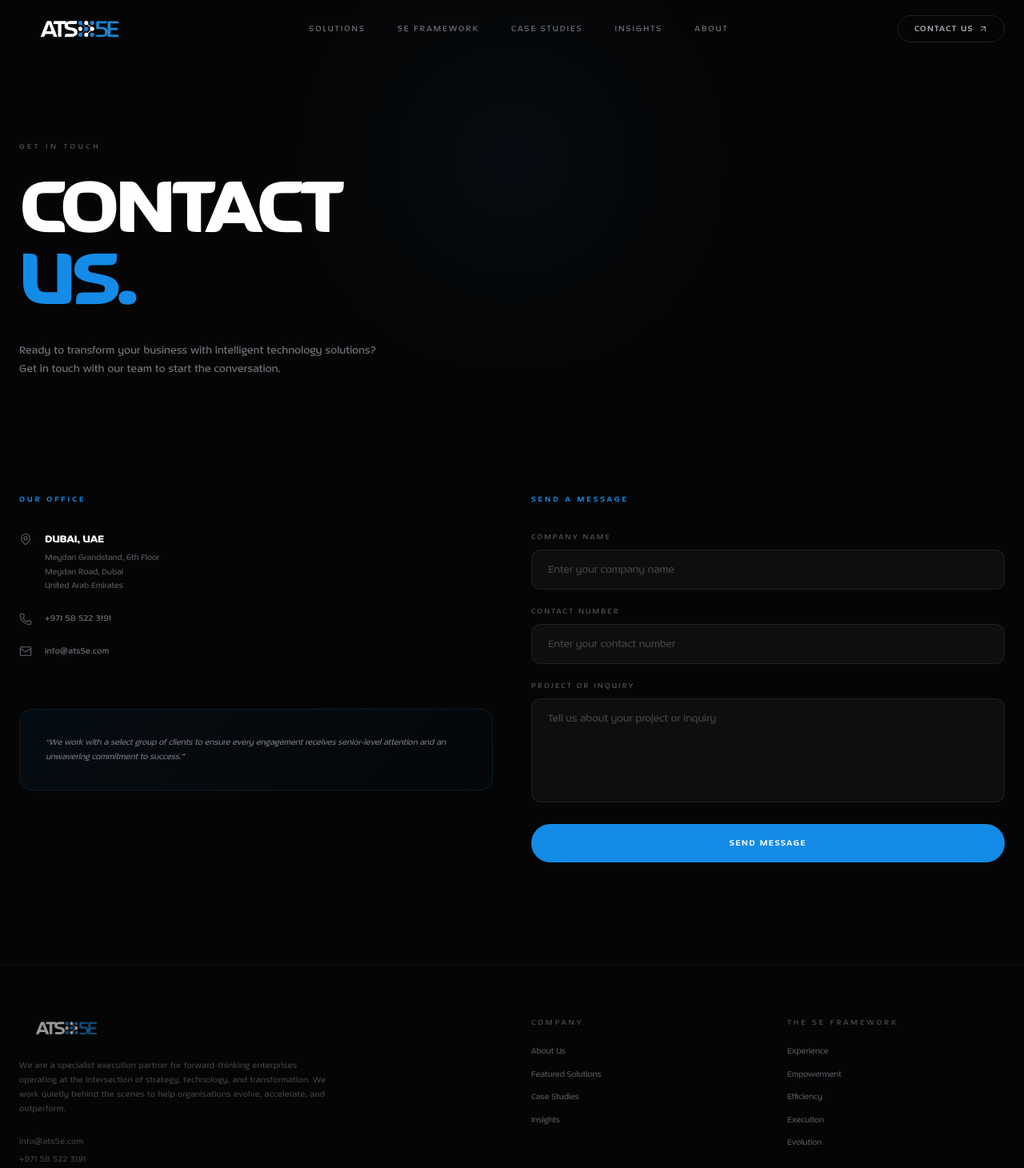
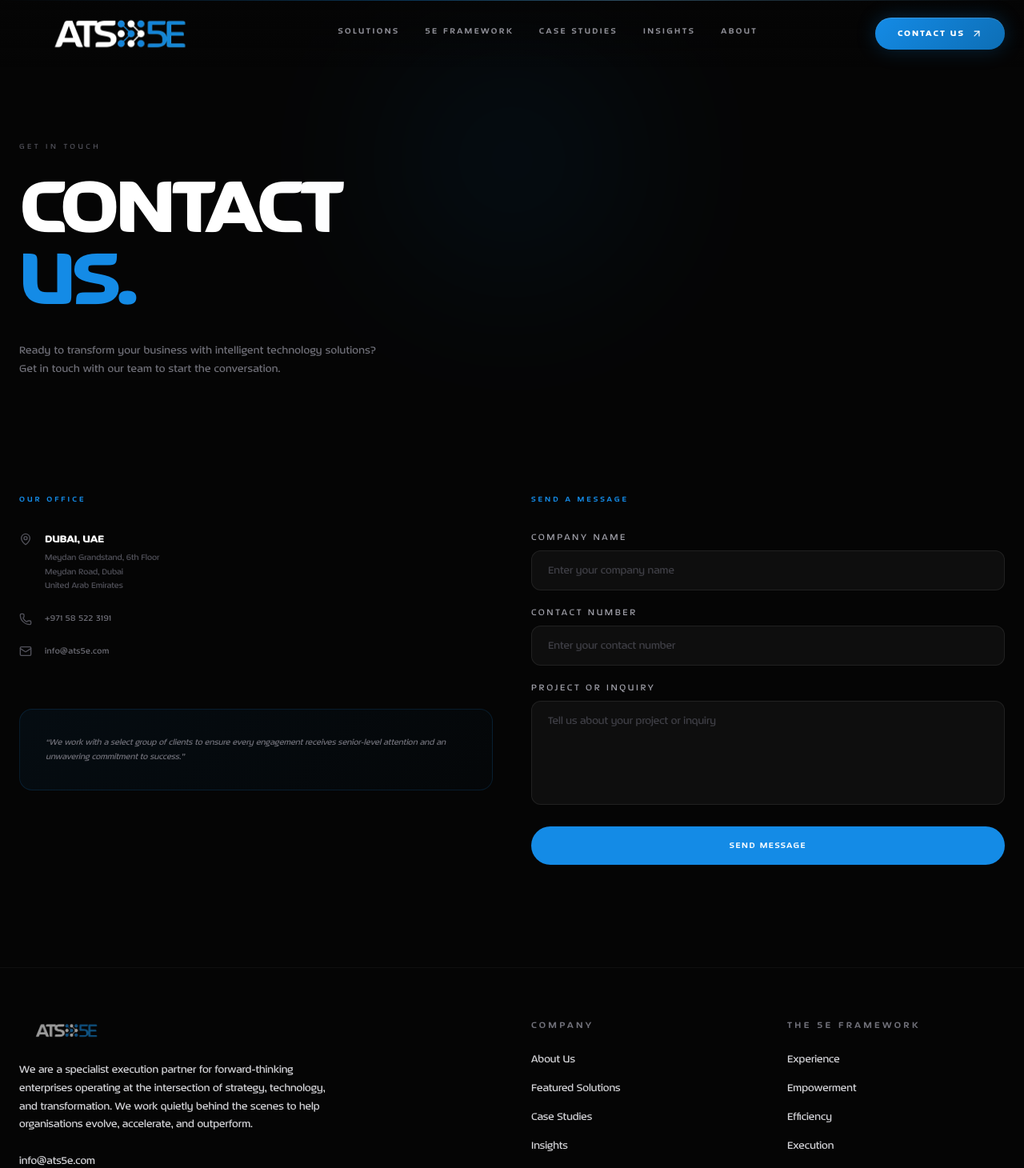
Before and after one commit to ats5e/ats5e, a Next.js app: page /contact in a window 1280 px wide. Shown: the top 1460 px of the page at 80% size. Built offline with nearby package versions, Linux system fonts and the light colour scheme.

Commit message:
Initial commit

```diff
--- a/app/5e-framework/page.tsx
+++ b/app/5e-framework/page.tsx
@@ -94,7 +94,7 @@ export default function FrameworkPage() {
                 <div className="flex-1 md:pl-8" style={{ borderLeft: "1px solid rgba(255,255,255,0.06)" }}>
                   <p className="text-[10px] tracking-[0.2em] uppercase font-bold mb-2" style={{ color: "#148be6" }}>{e.tag} — {e.detailsTitle}</p>
                   <p className="text-sm text-zinc-500 leading-relaxed font-medium mb-4">{e.tagline}</p>
-                  <p className="text-[10px] tracking-[0.15em] uppercase text-zinc-700 font-medium">{e.stat}</p>
+                  <p className="text-xs tracking-[0.15em] uppercase text-zinc-400 font-medium">{e.stat}</p>
                 </div>
                 <ArrowUpRight className="w-5 h-5 text-zinc-700 group-hover:text-[#148be6] transition-colors shrink-0" />
               </Link>
--- a/app/about/page.tsx
+++ b/app/about/page.tsx
@@ -126,7 +126,7 @@ export default function AboutPage() {
                   <p className="text-[10px] tracking-[0.24em] uppercase font-bold mb-2" style={{ color: "#148be6" }}>{person.role}</p>
                   <h3 className="text-lg font-black uppercase tracking-[-0.03em]">{person.name}</h3>
                 </div>
-                <p className="text-[11px] text-zinc-600 leading-relaxed font-medium">{person.bio}</p>
+                <p className="text-xs text-zinc-400 leading-relaxed font-medium">{person.bio}</p>
               </motion.div>
             ))}
           </div>
--- a/app/case-studies/[slug]/page.tsx
+++ b/app/case-studies/[slug]/page.tsx
@@ -192,7 +192,7 @@ export default function CaseStudyDetailPage({ params }: { params: { slug: string
             {cs.metrics.map((m, i) => (
               <div key={i} className="px-8 py-8 text-center">
                 <p className="text-lg font-black uppercase tracking-[-0.03em] mb-1" style={{ color: "#148be6" }}>{m.split(" ")[0]}</p>
-                <p className="text-[10px] tracking-[0.16em] uppercase text-zinc-600 font-medium">{m.split(" ").slice(1).join(" ")}</p>
+                <p className="text-xs tracking-[0.12em] uppercase text-zinc-300 font-medium">{m.split(" ").slice(1).join(" ")}</p>
               </div>
             ))}
           </div>
@@ -231,7 +231,7 @@ export default function CaseStudyDetailPage({ params }: { params: { slug: string
             <div className="rounded-2xl p-6"
               style={{ background: "rgba(255,255,255,0.02)", border: "1px solid rgba(255,255,255,0.06)" }}
             >
-              <p className="text-[10px] tracking-[0.28em] uppercase font-bold text-zinc-700 mb-4">Ready to Achieve Similar Results?</p>
+              <p className="text-xs tracking-[0.28em] uppercase font-bold text-zinc-400 mb-4">Ready to Achieve Similar Results?</p>
               <Link href="/contact"
                 className="inline-flex items-center gap-2 px-6 py-3 rounded-full text-[11px] font-bold tracking-[0.12em] uppercase text-white hover:shadow-glow-blue-sm transition-all duration-300"
                 style={{ background: "#148be6" }}
--- a/app/case-studies/page.tsx
+++ b/app/case-studies/page.tsx
@@ -74,7 +74,7 @@ export default function CaseStudiesPage() {
                 <div className="grid grid-cols-3 gap-3 pt-5" style={{ borderTop: "1px solid rgba(255,255,255,0.05)" }}>
                   {cs.metrics.map((m, mi) => (
                     <div key={mi}>
-                      <p className="text-[10px] text-zinc-600 leading-relaxed font-medium group-hover:text-zinc-500 transition-colors">{m}</p>
+                      <p className="text-xs text-zinc-300 leading-relaxed font-medium group-hover:text-white transition-colors">{m}</p>
                     </div>
                   ))}
                 </div>
--- a/app/contact/page.tsx
+++ b/app/contact/page.tsx
@@ -101,7 +101,7 @@ export default function ContactPage() {
                   { id: "phone",   label: "Contact Number", placeholder: "Enter your contact number", type: "tel"  },
                 ].map((field) => (
                   <div key={field.id}>
-                    <label className="block text-[10px] tracking-[0.22em] uppercase text-zinc-600 font-medium mb-2">
+                    <label className="block text-xs tracking-[0.22em] uppercase text-zinc-400 font-medium mb-2">
                       {field.label}
                     </label>
                     <input
@@ -116,7 +116,7 @@ export default function ContactPage() {
                   </div>
                 ))}
                 <div>
-                  <label className="block text-[10px] tracking-[0.22em] uppercase text-zinc-600 font-medium mb-2">
+                  <label className="block text-xs tracking-[0.22em] uppercase text-zinc-400 font-medium mb-2">
                     Project or Inquiry
                   </label>
                   <textarea
--- a/app/featured-solutions/page.tsx
+++ b/app/featured-solutions/page.tsx
@@ -67,7 +67,7 @@ export default function SolutionsPage() {
                   <ArrowUpRight className="w-3.5 h-3.5 text-zinc-800 group-hover:text-[#148be6] transition-colors" />
                 </div>
                 <h2 className="text-base font-black uppercase leading-tight tracking-[-0.02em] mb-3 flex-1">{s.title}</h2>
-                <p className="text-[11px] font-medium text-zinc-600 leading-relaxed tracking-[0.02em] group-hover:text-zinc-400 transition-colors">{s.tagline}</p>
+                <p className="text-xs font-medium text-zinc-400 leading-relaxed tracking-[0.02em] group-hover:text-zinc-200 transition-colors">{s.tagline}</p>
               </Link>
             </motion.div>
           ))}
--- a/app/insight/[slug]/page.tsx
+++ b/app/insight/[slug]/page.tsx
@@ -265,8 +265,8 @@ export default function InsightDetailPage({ params }: { params: { slug: string }
             <div className="rounded-2xl p-6"
               style={{ background: "rgba(255,255,255,0.02)", border: "1px solid rgba(255,255,255,0.06)" }}
             >
-              <p className="text-[10px] tracking-[0.28em] uppercase font-bold text-zinc-700 mb-4">Talk to Our Team</p>
-              <p className="text-[11px] text-zinc-600 leading-relaxed font-medium mb-5">
+              <p className="text-xs tracking-[0.28em] uppercase font-bold text-zinc-400 mb-4">Talk to Our Team</p>
+              <p className="text-xs text-zinc-400 leading-relaxed font-medium mb-5">
                 Ready to apply these insights to your organisation? Start the conversation with our specialists.
               </p>
               <Link href="/contact"
--- a/app/insight/page.tsx
+++ b/app/insight/page.tsx
@@ -98,11 +98,11 @@ export default function InsightsPage() {
                 </div>
                 <div className="flex-1">
                   <h2 className="text-lg font-black uppercase tracking-[-0.03em] leading-tight mb-2">{insight.title}</h2>
-                  <p className="text-[10px] tracking-[0.12em] text-zinc-600 font-medium mb-4">{insight.subtitle}</p>
-                  <p className="text-[11px] text-zinc-600 leading-relaxed font-medium group-hover:text-zinc-400 transition-colors">{insight.excerpt}</p>
+                  <p className="text-xs tracking-[0.08em] text-zinc-400 font-medium mb-4">{insight.subtitle}</p>
+                  <p className="text-xs text-zinc-400 leading-relaxed font-medium group-hover:text-white transition-colors">{insight.excerpt}</p>
                 </div>
                 <div className="mt-6 pt-5" style={{ borderTop: "1px solid rgba(255,255,255,0.05)" }}>
-                  <span className="text-[10px] tracking-[0.2em] uppercase font-bold text-zinc-700 group-hover:text-[#148be6] transition-colors">
+                  <span className="text-xs tracking-[0.2em] uppercase font-bold text-zinc-500 group-hover:text-[#148be6] transition-colors">
                     Read More
                   </span>
                 </div>
--- a/components/Footer.tsx
+++ b/components/Footer.tsx
@@ -34,22 +34,22 @@ export default function Footer() {
               className="h-7 w-auto object-contain opacity-60 hover:opacity-100 transition-opacity mb-6"
             />
           </Link>
-          <p className="text-[11px] font-medium leading-relaxed tracking-[0.03em] text-zinc-700 max-w-sm">
+          <p className="text-sm font-medium leading-relaxed text-zinc-300 max-w-sm">
             We are a specialist execution partner for forward-thinking
             enterprises operating at the intersection of strategy, technology,
             and transformation. We work quietly behind the scenes to help
             organisations evolve, accelerate, and outperform.
           </p>
-          <div className="mt-6 flex flex-col gap-1.5">
+          <div className="mt-6 flex flex-col gap-2">
             <a
               href="mailto:info@ats5e.com"
-              className="text-[11px] text-zinc-700 hover:text-zinc-300 transition-colors tracking-[0.04em]"
+              className="text-sm text-zinc-300 hover:text-white transition-colors font-medium"
             >
               info@ats5e.com
             </a>
             <a
               href="tel:+971585223191"
-              className="text-[11px] text-zinc-700 hover:text-zinc-300 transition-colors tracking-[0.04em]"
+              className="text-sm text-zinc-300 hover:text-white transition-colors font-medium"
             >
               +971 58 522 3191
             </a>
@@ -58,15 +58,15 @@ export default function Footer() {
 
         {/* Company */}
         <div>
-          <h4 className="text-[10px] font-bold tracking-[0.28em] uppercase text-zinc-700 mb-5">
+          <h4 className="text-xs font-bold tracking-[0.28em] uppercase text-zinc-500 mb-6">
             Company
           </h4>
-          <nav className="flex flex-col gap-3">
+          <nav className="flex flex-col gap-4">
             {COMPANY_LINKS.map((l) => (
               <Link
                 key={l.label}
                 href={l.href}
-                className="text-[11px] text-zinc-600 hover:text-zinc-300 transition-colors font-medium"
+                className="text-sm text-zinc-300 hover:text-white transition-colors font-medium"
               >
                 {l.label}
               </Link>
@@ -76,15 +76,15 @@ export default function Footer() {
 
         {/* 5E Framework */}
         <div>
-          <h4 className="text-[10px] font-bold tracking-[0.28em] uppercase text-zinc-700 mb-5">
+          <h4 className="text-xs font-bold tracking-[0.28em] uppercase text-zinc-500 mb-6">
             The 5E Framework
           </h4>
-          <nav className="flex flex-col gap-3">
+          <nav className="flex flex-col gap-4">
             {FRAMEWORK_LINKS.map((l) => (
               <Link
                 key={l.label}
                 href={l.href}
-                className="text-[11px] text-zinc-600 hover:text-zinc-300 transition-colors font-medium"
+                className="text-sm text-zinc-300 hover:text-white transition-colors font-medium"
               >
                 {l.label}
               </Link>
@@ -95,12 +95,12 @@ export default function Footer() {
 
       <div
         className="max-w-7xl mx-auto pt-8 flex flex-col md:flex-row items-center justify-between gap-4"
-        style={{ borderTop: "1px solid rgba(255,255,255,0.04)" }}
+        style={{ borderTop: "1px solid rgba(255,255,255,0.06)" }}
       >
-        <p className="text-[10px] tracking-[0.22em] uppercase text-zinc-800 font-medium">
+        <p className="text-xs tracking-[0.18em] uppercase text-zinc-500 font-medium">
           © {new Date().getFullYear()} ATS5E. All Rights Reserved.
         </p>
-        <p className="text-[10px] tracking-[0.12em] uppercase text-zinc-800 font-medium">
+        <p className="text-xs tracking-[0.1em] uppercase text-zinc-500 font-medium">
           Dubai, UAE · Meydan Grandstand, 6th Floor
         </p>
       </div>
--- a/components/Navbar.tsx
+++ b/components/Navbar.tsx
@@ -3,6 +3,7 @@
 import Image from "next/image";
 import Link from "next/link";
 import { useState, useEffect } from "react";
+import { usePathname } from "next/navigation";
 import { ArrowUpRight, Menu, X } from "lucide-react";
 import { motion, AnimatePresence } from "framer-motion";
 
@@ -15,11 +16,12 @@ const NAV_LINKS = [
 ];
 
 export default function Navbar() {
-  const [scrolled,    setScrolled]    = useState(false);
-  const [mobileOpen,  setMobileOpen]  = useState(false);
+  const [scrolled,   setScrolled]   = useState(false);
+  const [mobileOpen, setMobileOpen] = useState(false);
+  const pathname = usePathname();
 
   useEffect(() => {
-    const onScroll = () => setScrolled(window.scrollY > 32);
+    const onScroll = () => setScrolled(window.scrollY > 24);
     window.addEventListener("scroll", onScroll, { passive: true });
     return () => window.removeEventListener("scroll", onScroll);
   }, []);
@@ -27,48 +29,113 @@ export default function Navbar() {
   return (
     <>
       <motion.header
-        initial={{ opacity: 0, y: -20 }}
+        initial={{ opacity: 0, y: -24 }}
         animate={{ opacity: 1,  y: 0   }}
-        transition={{ duration: 0.65, ease: [0.22, 1, 0.36, 1] }}
-        className={`fixed top-0 left-0 right-0 z-50 transition-all duration-500 ${
+        transition={{ duration: 0.8, ease: [0.22, 1, 0.36, 1] }}
+        className="fixed top-0 left-0 right-0 z-50 transition-all duration-500"
+        style={
           scrolled || mobileOpen
-            ? "glass-dark border-b border-white/[0.05]"
-            : "bg-transparent"
-        }`}
+            ? {
+                background: "rgba(5,5,5,0.82)",
+                backdropFilter: "blur(28px) saturate(180%)",
+                WebkitBackdropFilter: "blur(28px) saturate(180%)",
+                borderBottom: "1px solid rgba(20,139,230,0.18)",
+                boxShadow: "0 8px 48px rgba(0,0,0,0.6), 0 0 0 1px rgba(20,139,230,0.06) inset",
+              }
+            : {
+                background: "linear-gradient(180deg, rgba(5,5,5,0.7) 0%, transparent 100%)",
+                backdropFilter: "blur(0px)",
+              }
+        }
       >
-        <div className="max-w-7xl mx-auto px-6 h-[72px] flex items-center justify-between">
-          <Link href="/" className="shrink-0">
+        {/* Top accent line */}
+        <div
+          className="absolute top-0 left-0 right-0 h-px"
+          style={{
+            background: "linear-gradient(90deg, transparent 0%, #148be6 40%, #74caff 60%, transparent 100%)",
+            opacity: scrolled ? 0.7 : 0.35,
+            transition: "opacity 0.5s",
+          }}
+        />
+
+        {/* Ambient blue glow behind nav on scroll */}
+        {scrolled && (
+          <div
+            className="absolute top-0 left-1/2 -translate-x-1/2 w-[600px] h-[80px] pointer-events-none"
+            style={{
+              background: "radial-gradient(ellipse at 50% 0%, rgba(20,139,230,0.08), transparent 70%)",
+            }}
+          />
+        )}
+
+        <div className="max-w-7xl mx-auto px-6 h-[84px] flex items-center justify-between">
+
+          {/* Logo */}
+          <Link href="/" className="shrink-0 relative group">
+            <div
+              className="absolute -inset-4 rounded-2xl opacity-0 group-hover:opacity-100 transition-opacity duration-500"
+              style={{ background: "radial-gradient(ellipse, rgba(20,139,230,0.1), transparent 70%)" }}
+            />
             <Image
               src="/logo.png"
               alt="ATS5E"
-              height={36}
-              width={120}
-              className="h-9 w-auto object-contain"
+              height={60}
+              width={200}
+              className="h-[60px] w-auto object-contain relative transition-opacity duration-300 group-hover:opacity-90"
               priority
             />
           </Link>
 
-          <nav className="hidden md:flex items-center gap-10">
-            {NAV_LINKS.map((link) => (
+          {/* Nav links */}
+          <nav className="hidden md:flex items-center gap-8">
+            {NAV_LINKS.map((link) => {
+              const active = pathname === link.href || pathname.startsWith(link.href + "/");
+              return (
                 <Link
                   key={link.label}
                   href={link.href}
-                className="text-[11px] font-medium tracking-[0.18em] uppercase text-zinc-500 hover:text-white transition-colors duration-200"
+                  className="relative group flex flex-col items-center gap-1 py-1"
+                >
+                  <span
+                    className="text-[11px] font-bold tracking-[0.22em] uppercase transition-colors duration-200"
+                    style={{ color: active ? "#ffffff" : "rgba(161,161,170,0.9)" }}
                   >
                     {link.label}
+                  </span>
+                  {/* Active / hover underline */}
+                  <span
+                    className="h-px w-full transition-all duration-300"
+                    style={{
+                      background: "linear-gradient(90deg, transparent, #148be6, transparent)",
+                      opacity: active ? 1 : 0,
+                      transform: active ? "scaleX(1)" : "scaleX(0)",
+                      transformOrigin: "center",
+                    }}
+                  />
+                  <span
+                    className="absolute bottom-0 left-0 right-0 h-px opacity-0 scale-x-0 group-hover:opacity-100 group-hover:scale-x-100 transition-all duration-300 origin-center"
+                    style={{ background: "linear-gradient(90deg, transparent, rgba(20,139,230,0.6), transparent)" }}
+                  />
                 </Link>
-            ))}
+              );
+            })}
           </nav>
 
+          {/* Contact CTA */}
           <Link
             href="/contact"
-            className="hidden md:inline-flex items-center gap-1.5 px-5 py-2 rounded-full border border-white/[0.1] text-[11px] font-bold tracking-[0.12em] uppercase text-zinc-400 hover:border-[#148be6]/50 hover:text-white hover:shadow-glow-blue-xs transition-all duration-300"
+            className="hidden md:inline-flex items-center gap-2 px-7 py-3 rounded-full text-[11px] font-black tracking-[0.18em] uppercase text-white transition-all duration-300 hover:shadow-glow-blue-sm active:scale-95"
+            style={{
+              background: "linear-gradient(135deg, #148be6 0%, #0d6eb5 100%)",
+              boxShadow: "0 0 24px rgba(20,139,230,0.25), inset 0 1px 0 rgba(255,255,255,0.15)",
+            }}
           >
-            Contact Us <ArrowUpRight className="w-3 h-3" />
+            Contact Us <ArrowUpRight className="w-3.5 h-3.5" />
           </Link>
 
+          {/* Mobile toggle */}
           <button
-            className="md:hidden text-zinc-500 hover:text-white transition-colors"
+            className="md:hidden text-zinc-400 hover:text-white transition-colors"
             onClick={() => setMobileOpen((o) => !o)}
             aria-label="Toggle menu"
           >
@@ -77,34 +144,53 @@ export default function Navbar() {
         </div>
       </motion.header>
 
+      {/* Mobile menu */}
       <AnimatePresence>
         {mobileOpen && (
           <motion.div
-            initial={{ opacity: 0, y: -8 }}
-            animate={{ opacity: 1,  y: 0  }}
-            exit={{    opacity: 0,  y: -8 }}
-            transition={{ duration: 0.25 }}
-            className="fixed top-[72px] left-0 right-0 z-40 glass-dark border-b border-white/[0.05] px-6 py-8"
+            initial={{ opacity: 0, y: -12 }}
+            animate={{ opacity: 1,  y: 0   }}
+            exit={{    opacity: 0,  y: -12 }}
+            transition={{ duration: 0.3, ease: [0.22, 1, 0.36, 1] }}
+            className="fixed top-[84px] left-0 right-0 z-40 px-6 py-10"
+            style={{
+              background: "rgba(5,5,5,0.95)",
+              backdropFilter: "blur(28px)",
+              WebkitBackdropFilter: "blur(28px)",
+              borderBottom: "1px solid rgba(20,139,230,0.15)",
+            }}
           >
-            <nav className="flex flex-col gap-6">
-              {NAV_LINKS.map((link) => (
+            <nav className="flex flex-col gap-7">
+              {NAV_LINKS.map((link, i) => (
+                <motion.div
+                  key={link.label}
+                  initial={{ opacity: 0, x: -12 }}
+                  animate={{ opacity: 1,  x: 0   }}
+                  transition={{ delay: i * 0.05, duration: 0.3 }}
+                >
                   <Link
-                  key={link.label}
                     href={link.href}
-                  className="text-[11px] font-medium tracking-[0.2em] uppercase text-zinc-400 hover:text-white transition-colors"
+                    className="text-sm font-bold tracking-[0.2em] uppercase text-zinc-300 hover:text-white transition-colors"
                     onClick={() => setMobileOpen(false)}
                   >
                     {link.label}
                   </Link>
+                </motion.div>
               ))}
+              <motion.div
+                initial={{ opacity: 0, x: -12 }}
+                animate={{ opacity: 1,  x: 0   }}
+                transition={{ delay: NAV_LINKS.length * 0.05, duration: 0.3 }}
+              >
                 <Link
                   href="/contact"
-                className="inline-flex w-fit items-center gap-2 px-6 py-2.5 rounded-full text-[11px] font-bold tracking-[0.12em] uppercase text-white"
-                style={{ background: "#148be6" }}
+                  className="inline-flex items-center gap-2 px-7 py-3 rounded-full text-[11px] font-black tracking-[0.18em] uppercase text-white"
+                  style={{ background: "linear-gradient(135deg, #148be6, #0d6eb5)" }}
                   onClick={() => setMobileOpen(false)}
                 >
-                Contact Us
+                  Contact Us <ArrowUpRight className="w-3.5 h-3.5" />
                 </Link>
+              </motion.div>
             </nav>
           </motion.div>
         )}
```
Also changed, not shown: app/page.tsx (+8 -14 lines). Lines whose indentation alone changed are shown as unchanged.
